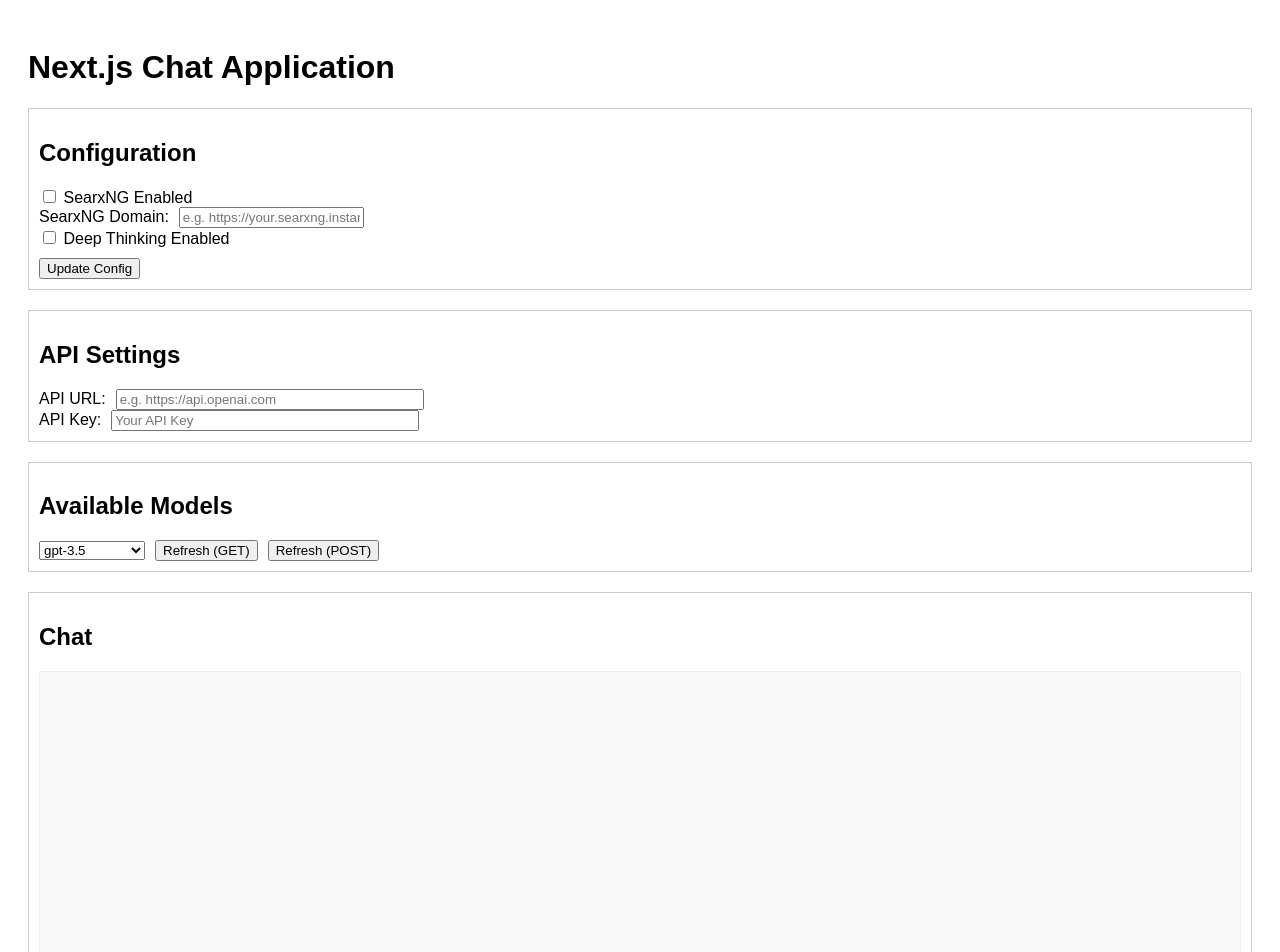
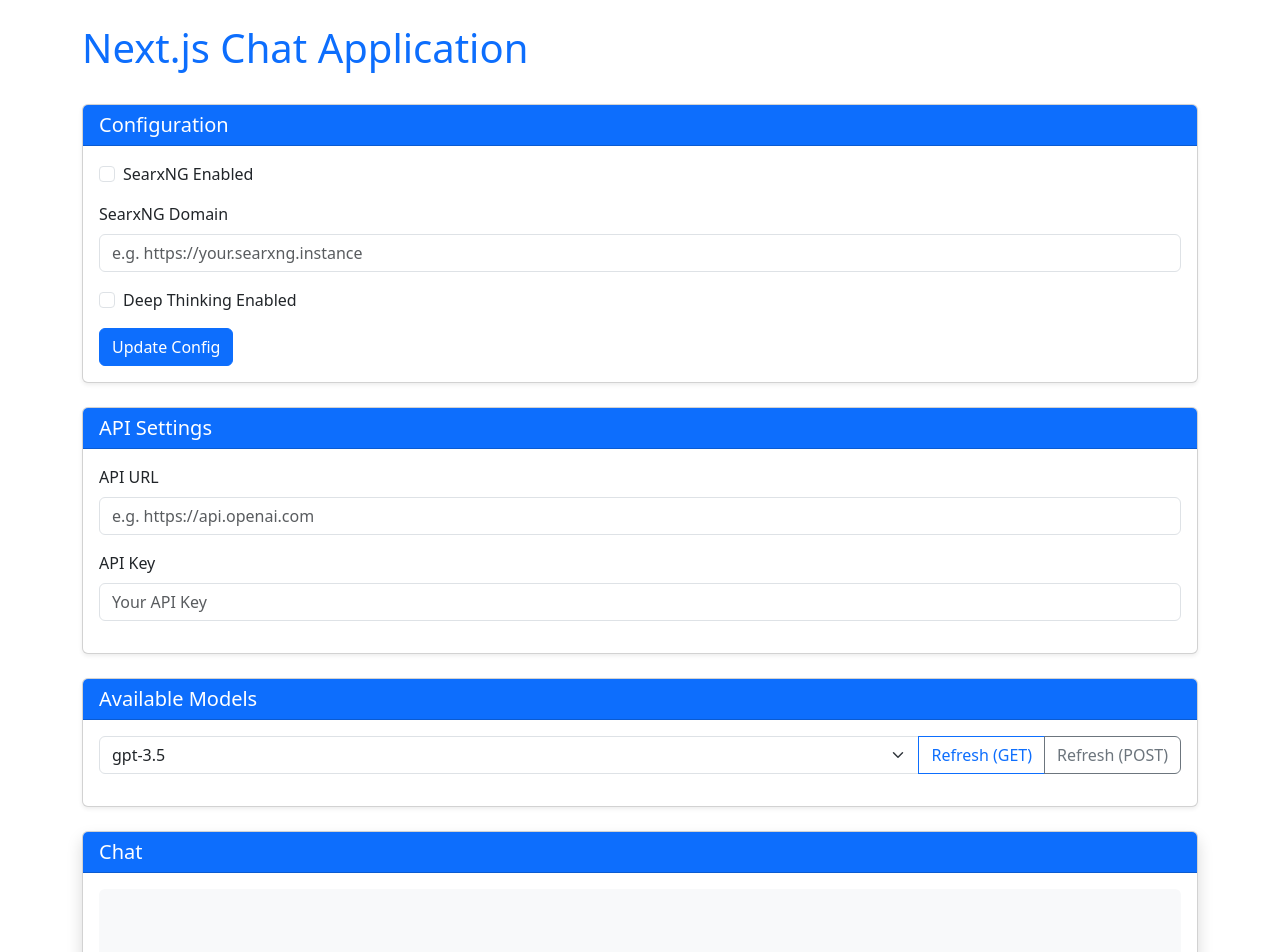
Before and after one commit to mihastele/aimlapi-chat-ui, a Next.js app: page / in a window 1280 px wide. Shown: the top 952 px of the page. Built offline with nearby package versions, Linux system fonts and the light colour scheme.

Commit message:
Add bootstrap

```diff
--- a/package.json
+++ b/package.json
@@ -10,8 +10,10 @@
   },
   "dependencies": {
     "axios": "^1.9.0",
+    "bootstrap": "^5.3.5",
     "next": "15.3.1",
     "react": "^19.0.0",
+    "react-bootstrap": "^2.10.9",
     "react-dom": "^19.0.0"
   }
 }
--- /dev/null
+++ b/pages/_app.js
@@ -0,0 +1,16 @@
+import 'bootstrap/dist/css/bootstrap.min.css';
+import { useEffect } from 'react';
+
+function MyApp({ Component, pageProps }) {
+  // This ensures Bootstrap JavaScript works with Next.js
+  useEffect(() => {
+    // Import Bootstrap JS only on client side
+    if (typeof window !== 'undefined') {
+      require('bootstrap/dist/js/bootstrap.bundle.min.js');
+    }
+  }, []);
+
+  return <Component {...pageProps} />;
+}
+
+export default MyApp;
--- a/pages/index.js
+++ b/pages/index.js
@@ -2,6 +2,7 @@
 
 import { useState, useEffect } from "react";
 import axios from "axios";
+import { Container, Row, Col, Form, Button, Card, ListGroup, InputGroup } from 'react-bootstrap';
 
 export default function Home() {
     const [config, setConfig] = useState({
@@ -75,159 +76,156 @@ export default function Home() {
     };
 
     return (
-        <div style={{ padding: 20, fontFamily: "Arial, sans-serif" }}>
-            <h1>Next.js Chat Application</h1>
+        <Container className="py-4">
+            <Row className="mb-4">
+                <Col>
+                    <h1 className="text-primary">Next.js Chat Application</h1>
+                </Col>
+            </Row>
 
             {/* Configuration Section */}
-            <div
-                style={{
-                    border: "1px solid #ccc",
-                    padding: 10,
-                    marginBottom: 20,
-                }}
-            >
-                <h2>Configuration</h2>
-                <div>
-                    <label>
-                        <input
+            <Card className="mb-4 shadow-sm">
+                <Card.Header className="bg-primary text-white">
+                    <h2 className="h5 mb-0">Configuration</h2>
+                </Card.Header>
+                <Card.Body>
+                    <Form>
+                        <Form.Group className="mb-3">
+                            <Form.Check
                                 type="checkbox"
+                                id="searxng-enabled"
+                                label="SearxNG Enabled"
                                 checked={config.searxng_enabled}
-                            onChange={(e) =>
-                                setConfig({ ...config, searxng_enabled: e.target.checked })
-                            }
-                        />{" "}
-                        SearxNG Enabled
-                    </label>
-                </div>
-                <div>
-                    <label>
-                        SearxNG Domain:
-                        <input
+                                onChange={(e) => setConfig({ ...config, searxng_enabled: e.target.checked })}
+                            />
+                        </Form.Group>
+
+                        <Form.Group className="mb-3">
+                            <Form.Label>SearxNG Domain</Form.Label>
+                            <Form.Control
                                 type="text"
                                 value={config.searxng_domain}
-                            onChange={(e) =>
-                                setConfig({ ...config, searxng_domain: e.target.value })
-                            }
+                                onChange={(e) => setConfig({ ...config, searxng_domain: e.target.value })}
                                 placeholder="e.g. https://your.searxng.instance"
-                            style={{ marginLeft: 10 }}
                             />
-                    </label>
-                </div>
-                <div>
-                    <label>
-                        <input
+                        </Form.Group>
+
+                        <Form.Group className="mb-3">
+                            <Form.Check
                                 type="checkbox"
+                                id="deep-thinking"
+                                label="Deep Thinking Enabled"
                                 checked={config.deep_thinking}
-                            onChange={(e) =>
-                                setConfig({ ...config, deep_thinking: e.target.checked })
-                            }
-                        />{" "}
-                        Deep Thinking Enabled
-                    </label>
-                </div>
-                <button onClick={handleConfigChange} style={{ marginTop: 10 }}>
+                                onChange={(e) => setConfig({ ...config, deep_thinking: e.target.checked })}
+                            />
+                        </Form.Group>
+
+                        <Button variant="primary" onClick={handleConfigChange}>
                             Update Config
-                </button>
-            </div>
+                        </Button>
+                    </Form>
+                </Card.Body>
+            </Card>
 
             {/* API Settings Section */}
-            <div
-                style={{
-                    border: "1px solid #ccc",
-                    padding: 10,
-                    marginBottom: 20,
-                }}
-            >
-                <h2>API Settings</h2>
-                <div>
-                    <label>
-                        API URL:
-                        <input
+            <Card className="mb-4 shadow-sm">
+                <Card.Header className="bg-primary text-white">
+                    <h2 className="h5 mb-0">API Settings</h2>
+                </Card.Header>
+                <Card.Body>
+                    <Form>
+                        <Form.Group className="mb-3">
+                            <Form.Label>API URL</Form.Label>
+                            <Form.Control
                                 type="text"
                                 value={apiUrl}
                                 onChange={(e) => setApiUrl(e.target.value)}
                                 placeholder="e.g. https://api.openai.com"
-                            style={{ marginLeft: 10, width: "300px" }}
                             />
-                    </label>
-                </div>
-                <div>
-                    <label>
-                        API Key:
-                        <input
+                        </Form.Group>
+
+                        <Form.Group className="mb-3">
+                            <Form.Label>API Key</Form.Label>
+                            <Form.Control
                                 type="password"
                                 value={apiKey}
                                 onChange={(e) => setApiKey(e.target.value)}
                                 placeholder="Your API Key"
-                            style={{ marginLeft: 10, width: "300px" }}
                             />
-                    </label>
-                </div>
-            </div>
+                        </Form.Group>
+                    </Form>
+                </Card.Body>
+            </Card>
 
             {/* Models Section */}
-            <div
-                style={{
-                    border: "1px solid #ccc",
-                    padding: 10,
-                    marginBottom: 20,
-                }}
-            >
-                <h2>Available Models</h2>
-                <select
+            <Card className="mb-4 shadow-sm">
+                <Card.Header className="bg-primary text-white">
+                    <h2 className="h5 mb-0">Available Models</h2>
+                </Card.Header>
+                <Card.Body>
+                    <InputGroup className="mb-3">
+                        <Form.Select
                             value={selectedModel}
                             onChange={(e) => setSelectedModel(e.target.value)}
-                    style={{ marginRight: 10 }}
                         >
                             {models.map((model, idx) => (
                                 <option key={idx} value={model}>
                                     {model}
                                 </option>
                             ))}
-                </select>
-                <button onClick={refreshModels}>Refresh (GET)</button>
-                <button onClick={handleRefreshModels} style={{ marginLeft: 10 }}>
+                        </Form.Select>
+                        <Button variant="outline-primary" onClick={refreshModels}>
+                            Refresh (GET)
+                        </Button>
+                        <Button variant="outline-secondary" onClick={handleRefreshModels}>
                             Refresh (POST)
-                </button>
-            </div>
+                        </Button>
+                    </InputGroup>
+                </Card.Body>
+            </Card>
 
             {/* Chat Section */}
-            <div style={{ border: "1px solid #ccc", padding: 10 }}>
-                <h2>Chat</h2>
+            <Card className="shadow">
+                <Card.Header className="bg-primary text-white">
+                    <h2 className="h5 mb-0">Chat</h2>
+                </Card.Header>
+                <Card.Body>
                     <div
+                        className="bg-light p-3 mb-3 rounded"
                         style={{
-                        height: 300,
-                        overflowY: "auto",
-                        border: "1px solid #eee",
-                        padding: 10,
-                        marginBottom: 10,
-                        backgroundColor: "#f9f9f9",
+                            height: '300px',
+                            overflowY: 'auto'
                         }}
                     >
+                        <ListGroup variant="flush">
                             {chatHistory.map((msg, idx) => (
-                        <div key={idx} style={{ marginBottom: 8 }}>
-                            <strong>{msg.sender}:</strong> {msg.text}
+                                <ListGroup.Item
+                                    key={idx}
+                                    className={`border-0 ${msg.sender === 'Bot' ? 'bg-light' : 'bg-white'}`}
+                                >
+                                    <strong className={msg.sender === 'Bot' ? 'text-primary' : 'text-success'}>
+                                        {msg.sender}:
+                                    </strong> {msg.text}
+                                </ListGroup.Item>
+                            ))}
+                        </ListGroup>
                     </div>
-                    ))}
-                </div>
-                <input
+                    <InputGroup>
+                        <Form.Control
                             type="text"
                             value={chatInput}
                             onChange={(e) => setChatInput(e.target.value)}
                             placeholder="Type your message..."
-                    style={{
-                        width: "70%",
-                        padding: 8,
-                        marginRight: 10,
-                    }}
                             onKeyDown={(e) => {
                                 if (e.key === "Enter") handleSendMessage();
                             }}
                         />
-                <button onClick={handleSendMessage} style={{ padding: "8px 16px" }}>
+                        <Button variant="primary" onClick={handleSendMessage}>
                             Send
-                </button>
-            </div>
-        </div>
+                        </Button>
+                    </InputGroup>
+                </Card.Body>
+            </Card>
+        </Container>
     );
 }
```
Also changed, not shown: 1 other file (tests, documents, lock files or other folders). Lines whose indentation alone changed are shown as unchanged.
